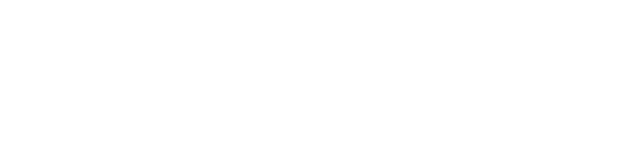
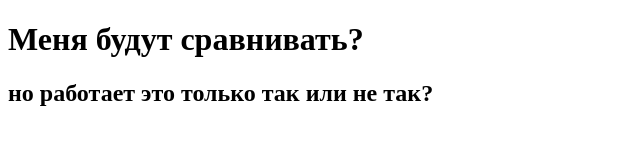
Before and after one commit to ratiomark/new_folder, a plain HTML site: page index.html in a window 1280 px wide. Shown: the whole page, without its empty margins (0-640 px from the left). Drawn offline with Linux system fonts and the light colour scheme.

Commit message:
добавим еще это

```diff
--- a/index.html
+++ b/index.html
@@ -5,6 +5,8 @@
     <title>Document</title>
 </head>
 <body>
-
+<h1>Меня будут сравнивать?</h1>
+<p></p>
+<span><h2>но работает это только так или не так?</h2></span>
 </body>
 </html>
```
